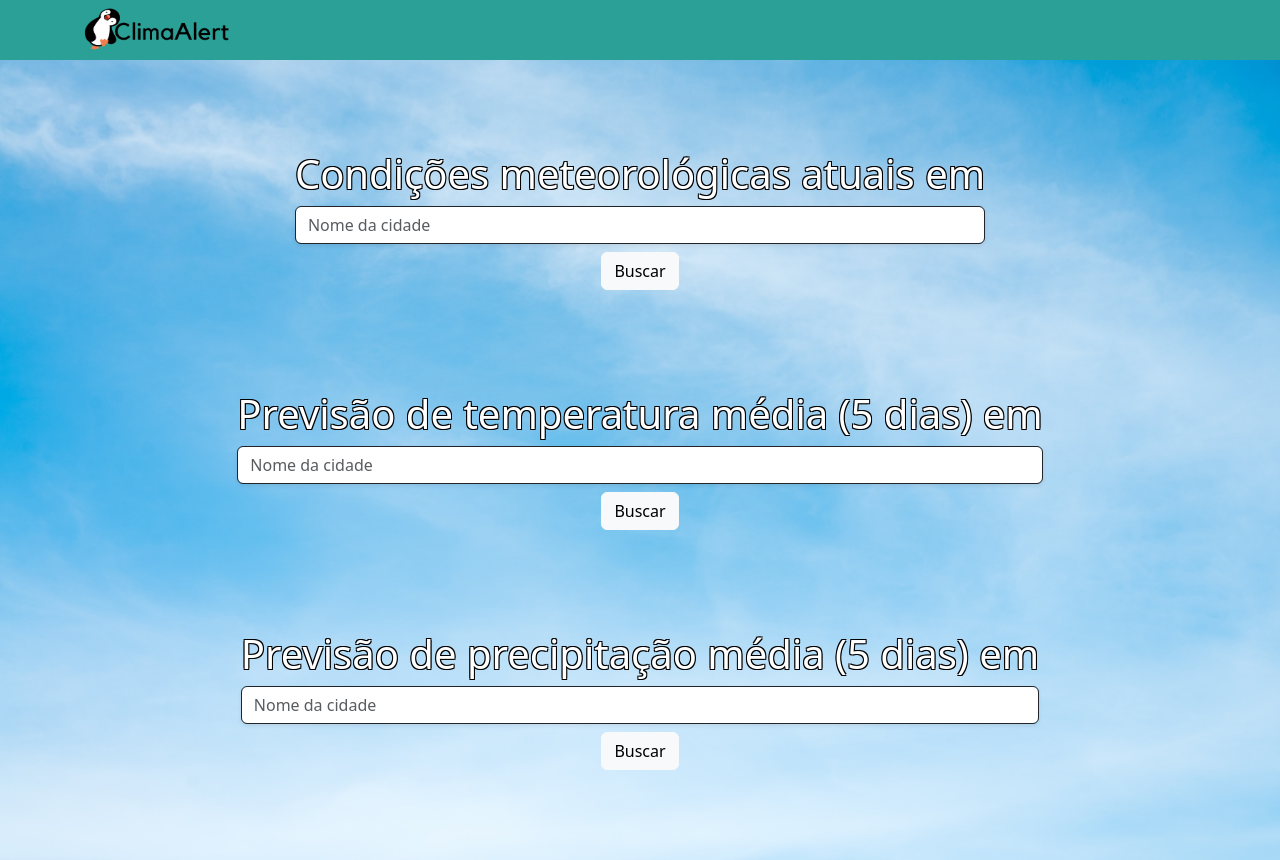
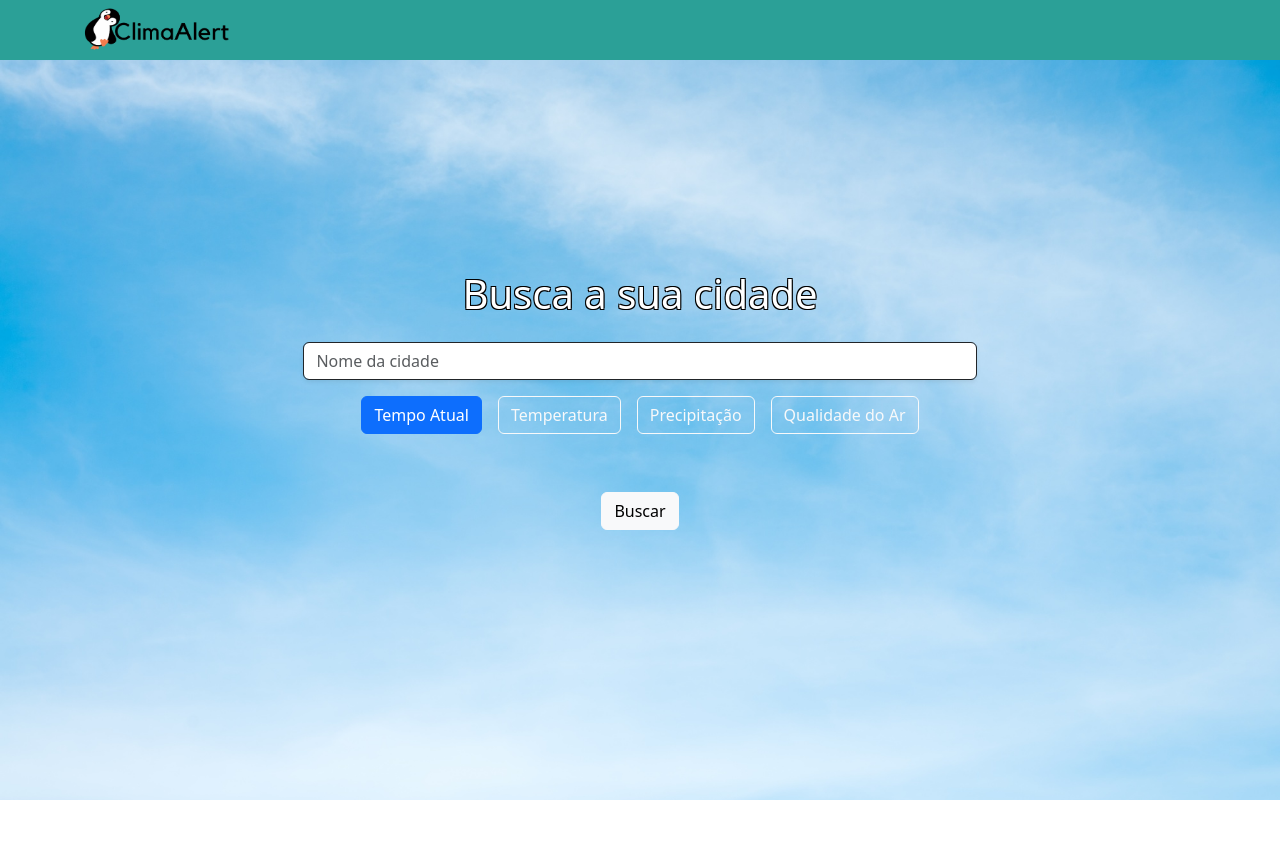
Before and after one commit to viniguedes29/ClimaAlert, a React (Create React App) app in the folder frontend/react-app/: page / in a window 1280 px wide. After the commit the page ends 800 px from the top, so only its background shows below. Built offline with nearby package versions, Linux system fonts and the light colour scheme.

Commit message:
novo front end

```diff
--- a/frontend/react-app/src/App.js
+++ b/frontend/react-app/src/App.js
@@ -6,12 +6,13 @@ import CurrentWeather from './pages/CurrentWeather';
 import Precipitation from './pages/Precipitation';
 import Temperature from './pages/Temperature';
 import Home from './Home';
+import AirQuality from './pages/AirQuality';
 
 function App() {
     return (
         <Router>
             {/* Navbar para todas as páginas */}
-            <Navbar style={{ backgroundColor: '#2ba097', height: '60px' }}>
+            <Navbar style={{ backgroundColor: '#2ba097', height: '60px',}}>
                 <Container>
                     <Navbar.Brand href="/">
                         <img
@@ -32,6 +33,7 @@ function App() {
                 <Route path="/current-weather" element={<CurrentWeather />} />
                 <Route path="/precipitation" element={<Precipitation />} />
                 <Route path="/temperature" element={<Temperature />} />
+                <Route path="/air-quality" element={<AirQuality />} />
             </Routes>
         </Router>
     );
--- a/frontend/react-app/src/Home.js
+++ b/frontend/react-app/src/Home.js
@@ -1,5 +1,4 @@
-import React from 'react';
-import Navbar from 'react-bootstrap/Navbar';
+import React, { useState } from 'react';
 import { useNavigate } from 'react-router-dom';
 import Container from 'react-bootstrap/Container';
 import Form from 'react-bootstrap/Form';
@@ -7,76 +6,83 @@ import Button from 'react-bootstrap/Button';
 import './styles.css'; // Certifique-se de que seu CSS esteja importado
 
 function App() {
+    const [selectedOption, setSelectedOption] = useState('current-weather'); // Estado inicial selecionado
+    const [city, setCity] = useState(''); // Estado para o nome da cidade
+    const navigate = useNavigate(); // Hook para navegação
 
-    const navigate = useNavigate();
-    const handleSearchCurrentWeather = () => {
-        navigate('/current-weather'); }
+    const handleSelection = (option) => {
+        setSelectedOption(option);
+    };
 
-    const handleSearchPreciptation = () => {
-        navigate('/precipitation'); }
+    const handleSearch = () => {
+        if (!city) {
+            alert('Por favor, insira o nome da cidade antes de buscar.');
+            return;
+        }
 
-    const handleSearchTemperature = () => {
-        navigate('/temperature');}
-
+        // Navega para a rota com base na opção selecionada e adiciona a query string
+        navigate(`/${selectedOption}?city=${encodeURIComponent(city)}`);
+    };
 
     return (
         <>
             {/* Seção Principal */}
-            <Container fluid className="main-section">
+            <Container fluid className="main-section background-image">
                 {/* Condições Meteorológicas Atuais */}
-                <div className="text-with-outline">
-                    <h1>
-                        Condições meteorológicas atuais em</h1>
-                    <Form className="form-vertical">
+                <div className="text-with-outline flex">
+                    <h1>Busca a sua cidade</h1>
+
+                    {/* Formulário de Busca */}
+                    <Form className="form-vertical mt-4">
                         <Form.Control
                             type="search"
                             placeholder="Nome da cidade"
                             aria-label="Search"
                             className="border border-dark shadow-sm"
-                        />
-                        <Button
-                        variant="light"
-                        className="mt-2"
-                        onClick={handleSearchCurrentWeather}
-                        >Buscar</Button>
-                    </Form>
-                </div>
-
-                {/* Previsão de Temperatura */}
-                <div className="text-with-outline">
-                    <h1>Previsão de temperatura média (5 dias) em</h1>
-                    <Form className="form-vertical">
-                        <Form.Control
-                            type="search"
-                            placeholder="Nome da cidade"
-                            aria-label="Search"
-                            className="border border-dark shadow-sm"
-                        />
-                        <Button
-                        variant="light"
-                        className="mt-2"
-                        onClick={handleSearchTemperature}
-
-                        >Buscar</Button>
-                    </Form>
-                </div>
-
-                {/* Previsão de Precipitação */}
-                <div className="text-with-outline">
-                    <h1>Previsão de precipitação média (5 dias) em</h1>
-                    <Form className="form-vertical">
-                        <Form.Control
-                            type="search"
-                            placeholder="Nome da cidade"
-                            aria-label="Search"
-                            className="border border-dark shadow-sm"
+                            value={city} // Ligado ao estado city
+                            onChange={(e) => setCity(e.target.value)} // Atualiza o estado city
                         />
 
+                        {/* Menu de Seleção */}
+                        <div className="selection-menu mt-3 d-flex justify-content-center">
+                            <Button
+                                variant={selectedOption === 'current-weather' ? 'primary' : 'outline-light'}
+                                className="menu-box mx-2"
+                                onClick={() => handleSelection('current-weather')} // Apenas atualiza o estado
+                            >
+                                Tempo Atual
+                            </Button>
+
+                            <Button
+                                variant={selectedOption === 'temperature' ? 'primary' : 'outline-light'}
+                                className="menu-box mx-2"
+                                onClick={() => handleSelection('temperature')} // Apenas atualiza o estado
+                            >
+                                Temperatura
+                            </Button>
+                            <Button
+                                variant={selectedOption === 'precipitation' ? 'primary' : 'outline-light'}
+                                className="menu-box mx-2"
+                                onClick={() => handleSelection('precipitation')} // Apenas atualiza o estado
+                            >
+                                Precipitação
+                            </Button>
+                            <Button
+                                variant={selectedOption === 'air-quality' ? 'primary' : 'outline-light'}
+                                className="menu-box mx-2"
+                                onClick={() => handleSelection('air-quality')} // Apenas atualiza o estado
+                            >
+                                Qualidade do Ar
+                            </Button>
+                        </div>
+
                         <Button
-                        variant="light"
-                        className="mt-2"
-                        onClick={handleSearchPreciptation}
-                        >Buscar</Button>
+                            variant="light"
+                            className="mt-2" // Reduzido para manter o botão próximo às opções
+                            onClick={handleSearch} // Chama o handleSearch
+                        >
+                            Buscar
+                        </Button>
                     </Form>
                 </div>
             </Container>
--- a/frontend/react-app/src/index.css
+++ b/frontend/react-app/src/index.css
@@ -30,6 +30,20 @@ code {
   flex-direction: column;
 }
 
+.background-image {
+  position: fixed;
+  top: 0;
+  left: 0;
+  width: 100%;
+  height: 100%;
+  z-index: -1;
+  background-image: url('/public/img/background_home.jpg');
+  background-size: cover;
+  background-position: center;
+  background-repeat: no-repeat;
+  background-attachment: fixed;
+}
+
 .content h1 {
   font-size: 1.8rem; /* Tamanho grande para o título */
   font-weight: bold;
--- /dev/null
+++ b/frontend/react-app/src/pages/AirQuality.js
@@ -0,0 +1,27 @@
+import React from 'react';
+import Container from 'react-bootstrap/Container';
+import { useLocation } from 'react-router-dom';
+import Card from 'react-bootstrap/Card';
+import Row from 'react-bootstrap/Row';
+import Col from 'react-bootstrap/Col';
+import '../styles.css';
+
+function AirQuality({city_name}) {
+    const location = useLocation(); // Hook para acessar a localização atual
+
+    // Função para obter o valor de 'city' da query string
+    const getCityFromQuery = () => {
+        const params = new URLSearchParams(location.search);
+        return params.get('city');
+    };
+
+    const city = getCityFromQuery();
+
+    return (
+        <Container className="precipitation">
+            <h1>Qualidade do ar em {city}</h1>
+        </Container>
+    );
+}
+
+export default AirQuality;
```
Also changed, not shown: frontend/react-app/src/pages/CurrentWeather.js (+26 -12 lines), frontend/react-app/src/pages/Precipitation.js (+8 -4 lines), frontend/react-app/src/pages/Temperature.js (+5 -3 lines).
